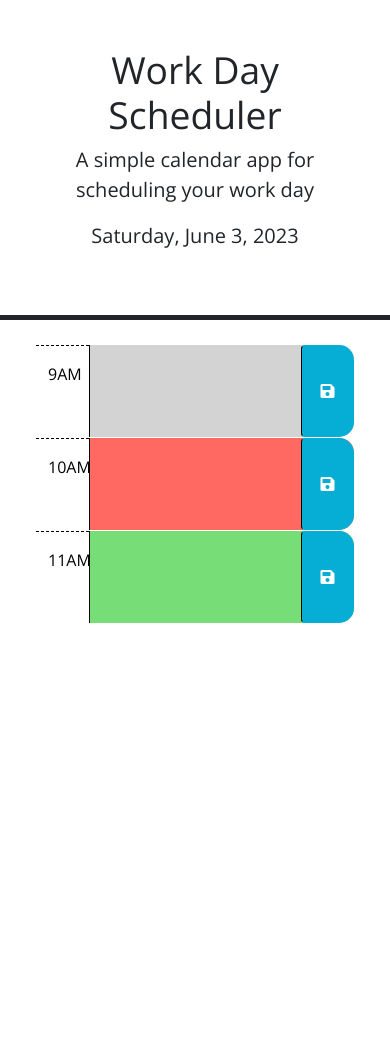
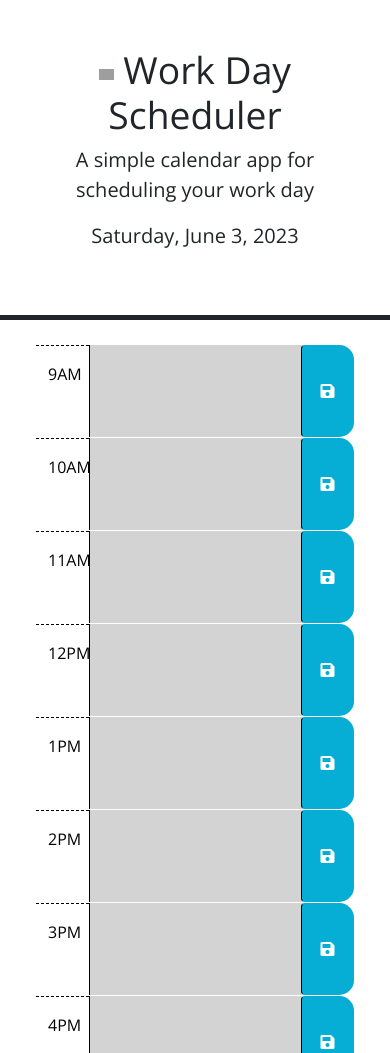
Before and after one commit to AetherealDev/Calenda, a plain HTML site: page index.html in a window 390 px wide. Shown: the top 1053 px of the page. Before the commit the page ends 844 px from the top, so only its background shows below. Drawn offline with nearby package versions, Linux system fonts and the light colour scheme; grey boxes are pictures that could not be loaded.

Commit message:
Added some unique styling using bootstrap, implemented calendar functionality in js, and slightly modified css

```diff
--- a/index.html
+++ b/index.html
@@ -19,60 +19,27 @@
       rel="stylesheet"
     />
     <link rel="stylesheet" href="style.css" />
-    <title>Work Day Scheduler</title>
+    <title>Calenda</title>
   </head>
 
   <body>
-    <header class="p-5 mb-4 border-5 border-bottom border-dark text-center">
-      <h1 class="display-3">Work Day Scheduler</h1>
-      <p class="lead">A simple calendar app for scheduling your work day</p>
-      <p id="currentDay" class="lead"></p>
-    </header>
+  <header class="p-5 mb-4 border-5 border-bottom border-dark text-center">
+    <h1 class="display-3">
+      <img src="https://static.vecteezy.com/system/resources/previews/010/160/988/original/calendar-icon-sign-symbol-design-free-png.png" alt="Calendar Icon" class="mr-3 calendar-icon">
+      Work Day Scheduler
+    </h1>
+    <p class="lead">A simple calendar app for scheduling your work day</p>
+    <p id="currentDay" class="lead"></p>
+  </header>
+
     <div class="container-lg px-5">
-      <!-- Use class for "past", "present", and "future" to apply styles to the
-        time-block divs accordingly. The javascript will need to do this by
-        adding/removing these classes on each div by comparing the hour in the
-        id to the current hour. The html provided below is meant to be an example
-        demonstrating how the css provided can be leveraged to create the
-        desired layout and colors. The html below should be removed or updated
-        in the finished product. Remember to delete this comment once the
-        code is implemented.
-        -->
-
-      <!-- Example of a past time block. The "past" class adds a gray background color. -->
-      <div id="hour-9" class="row time-block past">
-        <div class="col-2 col-md-1 hour text-center py-3">9AM</div>
-        <textarea class="col-8 col-md-10 description" rows="3"> </textarea>
-        <button class="btn saveBtn col-2 col-md-1" aria-label="save">
-          <i class="fas fa-save" aria-hidden="true"></i>
-        </button>
-      </div>
-
-      <!-- Example of a a present time block. The "present" class adds a red background color. -->
-      <div id="hour-10" class="row time-block present">
-        <div class="col-2 col-md-1 hour text-center py-3">10AM</div>
-        <textarea class="col-8 col-md-10 description" rows="3"> </textarea>
-        <button class="btn saveBtn col-2 col-md-1" aria-label="save">
-          <i class="fas fa-save" aria-hidden="true"></i>
-        </button>
-      </div>
-
-      <!-- Example of a future time block. The "future" class adds a green background color. -->
-      <div id="hour-11" class="row time-block future">
-        <div class="col-2 col-md-1 hour text-center py-3">11AM</div>
-        <textarea class="col-8 col-md-10 description" rows="3"> </textarea>
-        <button class="btn saveBtn col-2 col-md-1" aria-label="save">
-          <i class="fas fa-save" aria-hidden="true"></i>
-        </button>
-      </div>
-
     <script src="https://code.jquery.com/jquery-3.4.1.min.js"></script>
     <script
       src="https://cdn.jsdelivr.net/npm/dayjs@1.11.3/dayjs.min.js"
       integrity="sha256-iu/zLUB+QgISXBLCW/mcDi/rnf4m4uEDO0wauy76x7U="
       crossorigin="anonymous"
     ></script>
-
     <script src="script.js"></script>
+    </div>
   </body>
 </html>
--- a/script.js
+++ b/script.js
@@ -1,43 +1,79 @@
-// Wrap all code that interacts with the DOM in a call to jQuery to ensure that
-// the code isn't run until the browser has finished rendering all the elements
-// in the html.
 $(function () {
-  // TODO: Add a listener for click events on the save button. This code should
-  // use the id in the containing time-block as a key to save the user input in
-  // local storage. HINT: What does `this` reference in the click listener
-  // function? How can DOM traversal be used to get the "hour-x" id of the
-  // time-block containing the button that was clicked? How might the id be
-  // useful when saving the description in local storage?
-  //
-  // TODO: Add code to apply the past, present, or future class to each time
-  // block by comparing the id to the current hour. HINTS: How can the id
-  // attribute of each time-block be used to conditionally add or remove the
-  // past, present, and future classes? How can Day.js be used to get the
-  // current hour in 24-hour time?
-  //
-  // TODO: Add code to get any user input that was saved in localStorage and set
-  // the values of the corresponding textarea elements. HINT: How can the id
-  // attribute of each time-block be used to do this?
-  //
-  // TODO: Add code to display the current date in the header of the page.
-});
+  // Function to display the current date at the top of the calendar
+  function displayCurrentDate() {
+    // get the current date using the dayjs api
+    var currentDate = dayjs().format('dddd, MMMM D, YYYY');
+    // set the text for the currentDay id
+    $('#currentDay').text(currentDate);
+  }
 
-// Starter code.
+  // Function to generate the time blocks for standard business hours
+  function generateTimeBlocks() {
+    var container = $('.container-lg');
+    var currentTime = dayjs().hour(9).minute(0).second(0); // Start with 9AM
 
-$(document).ready(function () {
-  $('.saveBtn').on('click', function () {
-    // get nearby values
-  });
-  function hourUpdater() {
+    // Loop through each hour from 9AM to 5PM (17) to generate time blocks
+    for (var i = 9; i <= 17; i++) {
+      var timeBlockId = 'hour-' + i; // this is our id
+      var timeBlockRow = $('<div>').attr('id', timeBlockId).addClass('row time-block');
+      var hourColumn = $('<div>').addClass('col-2 col-md-1 hour text-center py-3').text(currentTime.format('hA'));
+      var descriptionColumn = $('<textarea>').addClass('col-8 col-md-10 description').attr('rows', '3');
+      var saveButton = $('<button>').addClass('btn saveBtn col-2 col-md-1').attr('aria-label', 'save').html('<i class="fas fa-save" aria-hidden="true"></i>');
+
+      timeBlockRow.append(hourColumn, descriptionColumn, saveButton);
+      container.append(timeBlockRow);
+
+      // Increment the current time to the next hour
+      currentTime = currentTime.add(1, 'hour');
+    }
+  }
+
+  // Function to apply the appropriate class to each time block based on the current hour
+  function applyTimeBlockClasses() {
     var currentHour = dayjs().hour();
-    // loop over time blocks
+
     $('.time-block').each(function () {
+      var timeBlockHour = parseInt($(this).attr('id').split('-')[1]);
+
+      if (timeBlockHour < currentHour) {
+        $(this).removeClass('present future').addClass('past');
+      } else if (timeBlockHour === currentHour) {
+        $(this).removeClass('past future').addClass('present');
+      } else {
+        $(this).removeClass('past present').addClass('future');
+      }
     });
   }
-  hourUpdater();
-  setInterval(hourUpdater, 15000);
-  // load any saved data from localStorage
-  $('#hour-9 .description').val(localStorage.getItem('hour-9'));
-  // display current day on page
-  $('#currentDay').text(dayjs().format('dddd, MMMM D, YYYY'));
+
+  // Function to load saved events from local storage
+  function loadSavedEvents() {
+    $('.time-block').each(function () {
+      var timeBlockId = $(this).attr('id');
+      var description = localStorage.getItem(timeBlockId);
+      $(this).find('.description').val(description);
+    });
+  }
+
+  // Function to save an event when the save button is clicked
+  function saveEvent() {
+    var description = $(this).siblings('.description').val();
+    var timeBlockId = $(this).parent().attr('id');
+
+    localStorage.setItem(timeBlockId, description);
+  }
+
+  // Display the current date
+  displayCurrentDate();
+
+  // Generate the time blocks
+  generateTimeBlocks();
+
+  // Apply time block classes
+  applyTimeBlockClasses();
+
+  // Load saved events
+  loadSavedEvents();
+
+  // Add a listener for click events on the save button
+  $('.saveBtn').on('click', saveEvent);
 });
--- a/style.css
+++ b/style.css
@@ -10,6 +10,11 @@ textarea {
   color: #000000;
   border-left: 1px solid black;
   padding: 10px;
+}
+
+.calendar-icon {
+  width: 5%; /* Reduce the width to 20% of its original size */
+  height: auto; /* Maintain the aspect ratio */
 }
 
 .description {
```
